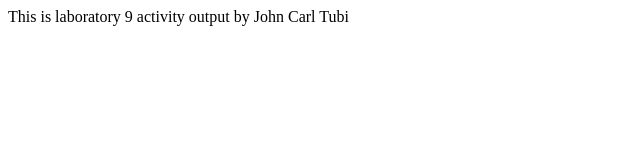
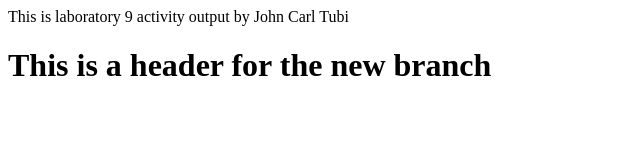
Before and after one commit to carltubi/my-git-repository-9-johncarltubi, a plain HTML site: page index.html in a window 1280 px wide. Shown: the whole page, without its empty margins (0-640 px from the left). Drawn offline with Linux system fonts and the light colour scheme.

Commit message:
Added heading for the new branch

```diff
--- a/index.html
+++ b/index.html
@@ -5,5 +5,6 @@
 </head>
 <body>
 	<p>This is laboratory 9 activity output by John Carl Tubi</p>
+	<h1>This is a header for the new branch</h1>
 </body>
 </html>
```
